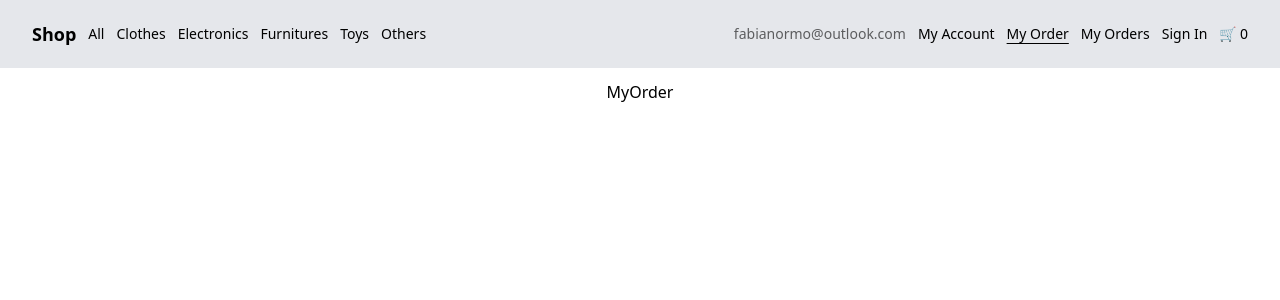
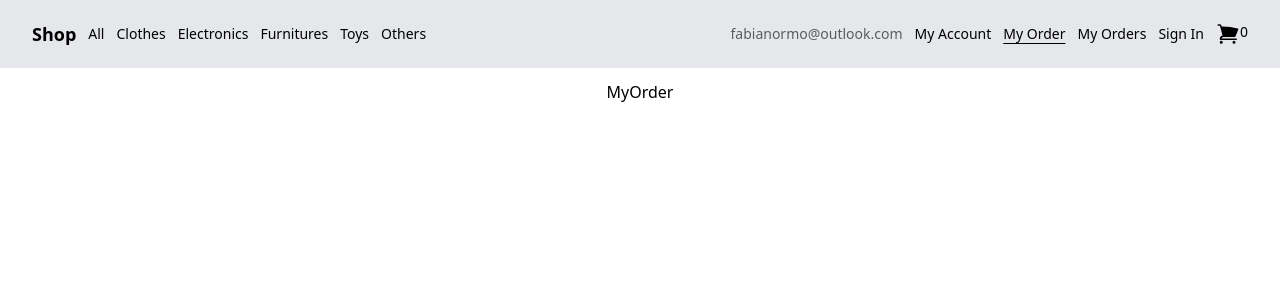
Before and after one commit to FabianCo03/curso-react-ecommerce, a React (Vite) app: page /my-order in a window 1280 px wide. Shown: the top 300 px of the page. Built offline with nearby package versions, Linux system fonts and the light colour scheme.

Commit message:
feat: 🎸 Clase 14: mostrando productos en ProductDetail

```diff
--- a/package.json
+++ b/package.json
@@ -10,6 +10,7 @@
     "preview": "vite preview"
   },
   "dependencies": {
+    "@heroicons/react": "^2.0.18",
     "react": "^18.2.0",
     "react-dom": "^18.2.0",
     "react-router-dom": "^6.16.0"
--- a/src/components/card/index.jsx
+++ b/src/components/card/index.jsx
@@ -1,8 +1,19 @@
 import { useContext } from "react";
+import { PlusCircleIcon } from "@heroicons/react/24/solid";
+
 import { ShoppingCartContext } from "../../context";
 
 const Card = (data) => {
   const context = useContext(ShoppingCartContext);
+
+  const showProduct = (productDetail) => {
+    context.openProductDetail();
+    context.setProductToShow(productDetail);
+  };
+
+  const closeProduct = () => {
+    context.closeProductDetail();
+  };
 
   return (
     <div className="bg-white cursor-pointer w-56 h-60 rounded-lg">
@@ -12,14 +23,15 @@ const Card = (data) => {
         </span>
         <img
           className="w-full h-full object-cover rounded-lg"
+          onClick={() => showProduct(data.data)}
           src={data.data.images[0]}
           alt={data.data.title}
         />
         <div
-          className="absolute top-0 right-0 flex justify-center items-center bg-white w-6 h-6 rounded-full m-2 p-1"
+          className="absolute top-0 right-0 flex justify-center items-center  m-2 p-1"
           onClick={() => context.setCount(context.count + 1)}
         >
-          +
+          <PlusCircleIcon className="h-7 w-7 text-white cursor-pointer hover:text-gray-300" />
         </div>
       </figure>
       <p className="flex justify-between">
--- a/src/components/navBar/index.jsx
+++ b/src/components/navBar/index.jsx
@@ -1,5 +1,6 @@
 import { useContext } from "react";
 import { NavLink } from "react-router-dom";
+import { ShoppingCartIcon } from "@heroicons/react/24/solid";
 
 import { ShoppingCartContext } from "../../context";
 
@@ -95,13 +96,9 @@ const NavBar = () => {
             Sign In
           </NavLink>
         </li>
-        <li>
-          <NavLink
-            to="/shopping-cart"
-            className={({ isActive }) => (isActive ? activeStyle : undefined)}
-          >
-            🛒 {context.count}
-          </NavLink>
+        <li className="flex">
+          <ShoppingCartIcon className="h-6 w-6 text-black cursor-pointer" />
+          <div>{context.count}</div>
         </li>
       </ul>
     </nav>
--- a/src/components/productDetail/index.jsx
+++ b/src/components/productDetail/index.jsx
@@ -1,12 +1,45 @@
+import { XMarkIcon } from "@heroicons/react/24/solid";
+import { useContext } from "react";
+
+import { ShoppingCartContext } from "../../context";
 import "./styles.css";
 
 const ProductDetail = () => {
+  const context = useContext(ShoppingCartContext);
+
+  // en caso de que context.productToShow sea falsy, no manda errores sino un objeto vacío
+  const { title, price, description, images } = context.productToShow || {};
+  const firstImage = images ? images[0] : null;
+
   return (
-    <aside className="product-detail flex flex-col fixed right-0 border border-black rounded-lg bg-white ">
+    <aside
+      className={`${
+        context.isProductDetailOpen ? "flex" : "hidden"
+      } product-detail flex flex-col fixed right-0 border border-black rounded-lg bg-white`}
+    >
       <div className="flex justify-between items-center p-6">
         <h2 className="font-medium text-xl">Detail</h2>
-        <div>x</div>
+        <div>
+          <XMarkIcon
+            onClick={() => context.closeProductDetail()}
+            className={`${
+              context.isProductDetailOpen ? "flex" : "hidden"
+            } h-6 w-6 text-red-700 cursor-pointer`}
+          />
+        </div>
       </div>
+      <figure className="px-6">
+        <img
+          className="w-full h-full rounded-lg"
+          src={firstImage}
+          alt={title}
+        />
+      </figure>
+      <p className="flex flex-col p-6">
+        <span className="font-medium text-2xl mb-2">${price}</span>
+        <span className="font-medium text-md">{title}</span>
+        <span className="font-light text-sm">{description}</span>
+      </p>
     </aside>
   );
 };
--- a/src/components/productDetail/styles.css
+++ b/src/components/productDetail/styles.css
@@ -1,5 +1,5 @@
 .product-detail {
-    width: 360px;
-    height: calc(100vh - 68px);
+    width: 290px;
+    height: 610px;
     top: 68px;
 }
--- a/src/context/index.jsx
+++ b/src/context/index.jsx
@@ -3,10 +3,30 @@ import { createContext, useState } from "react";
 export const ShoppingCartContext = createContext();
 
 export const ShoppingCartProvider = ({ children }) => {
+  // Increment quantity
   const [count, setCount] = useState(0);
 
+  // Open/Close Product-Detail
+  const [isProductDetailOpen, setIsProductDetailOpen] = useState(false);
+  const openProductDetail = () => setIsProductDetailOpen(true);
+  const closeProductDetail = () => setIsProductDetailOpen(false);
+
+  // Show product
+  const [productToShow, setProductToShow] = useState({});
+
   return (
-    <ShoppingCartContext.Provider value={{ count, setCount }}>
+    <ShoppingCartContext.Provider
+      value={{
+        count,
+        setCount,
+        isProductDetailOpen,
+        setIsProductDetailOpen,
+        openProductDetail,
+        closeProductDetail,
+        productToShow,
+        setProductToShow,
+      }}
+    >
       {children}
     </ShoppingCartContext.Provider>
   );
```
Also changed, not shown: 1 other file (tests, documents, lock files or other folders).
